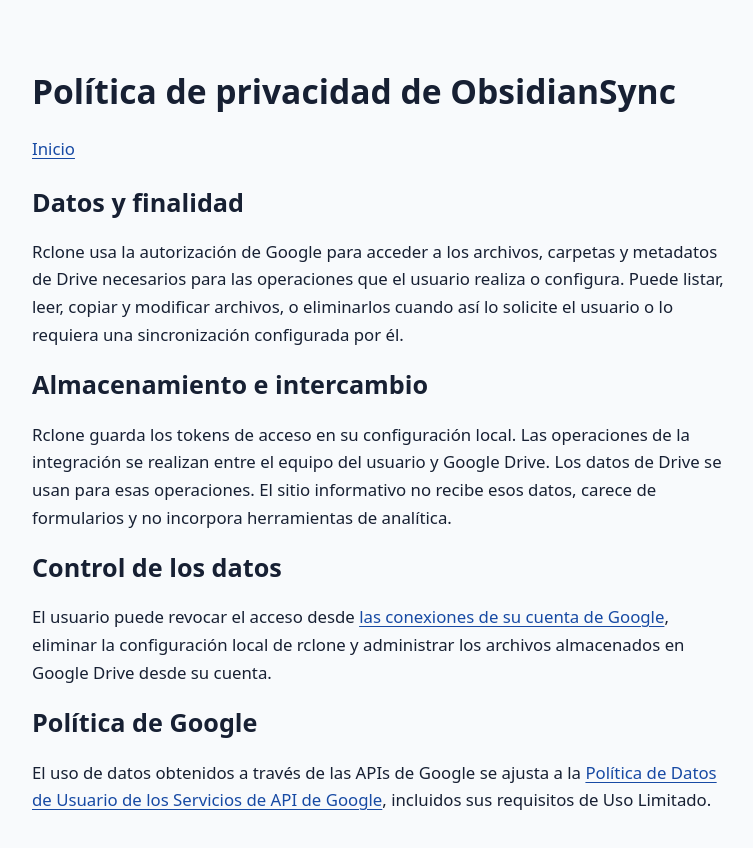
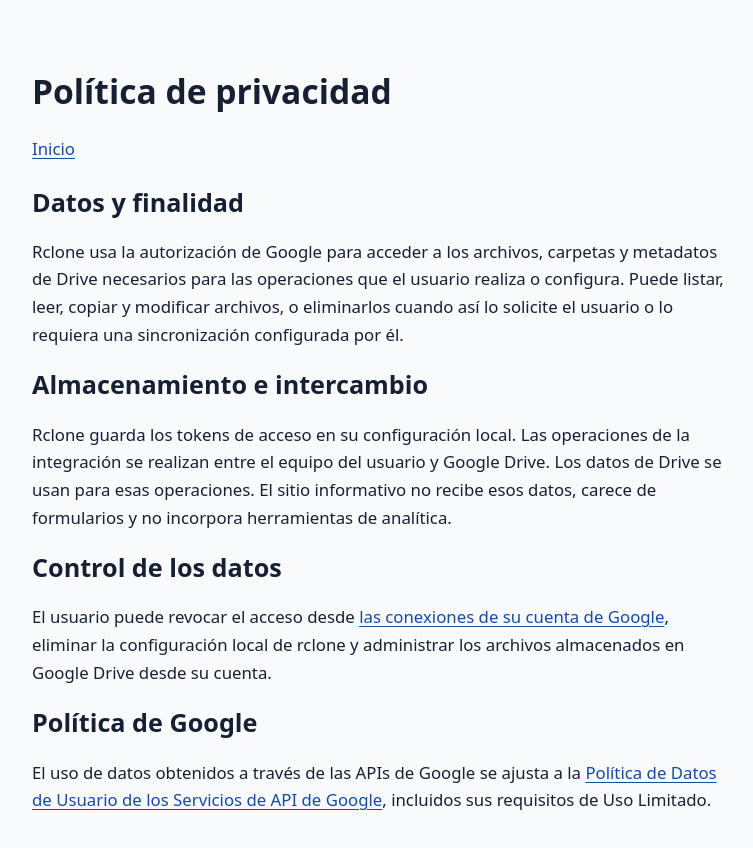
Before and after one commit to angelchatgptproyectos-blip/obsidiansync-info, a plain HTML site: page privacidad.html in a window 1280 px wide. Shown: the whole page, without its empty margins (256-1009 px from the left). Drawn offline with Linux system fonts and the light colour scheme.

Commit message:
Minimize public page content

```diff
--- a/privacidad.html
+++ b/privacidad.html
@@ -4,7 +4,7 @@
   <meta charset="utf-8">
   <meta name="robots" content="noindex">
   <meta name="viewport" content="width=device-width, initial-scale=1">
-  <title>Política de privacidad | ObsidianSync</title>
+  <title>Política de privacidad</title>
   <style>
     body { background: #f8fafc; color: #172033; font: 1.05rem/1.65 system-ui, sans-serif; margin: 0; }
     main { max-width: 44rem; margin: 0 auto; padding: 3rem 1.25rem 4rem; }
@@ -15,7 +15,7 @@
 </head>
 <body>
   <main>
-    <h1>Política de privacidad de ObsidianSync</h1>
+    <h1>Política de privacidad</h1>
     <nav><a href="./">Inicio</a></nav>
     <h2>Datos y finalidad</h2>
     <p>Rclone usa la autorización de Google para acceder a los archivos, carpetas y metadatos de Drive necesarios para las operaciones que el usuario realiza o configura. Puede listar, leer, copiar y modificar archivos, o eliminarlos cuando así lo solicite el usuario o lo requiera una sincronización configurada por él.</p>
```
